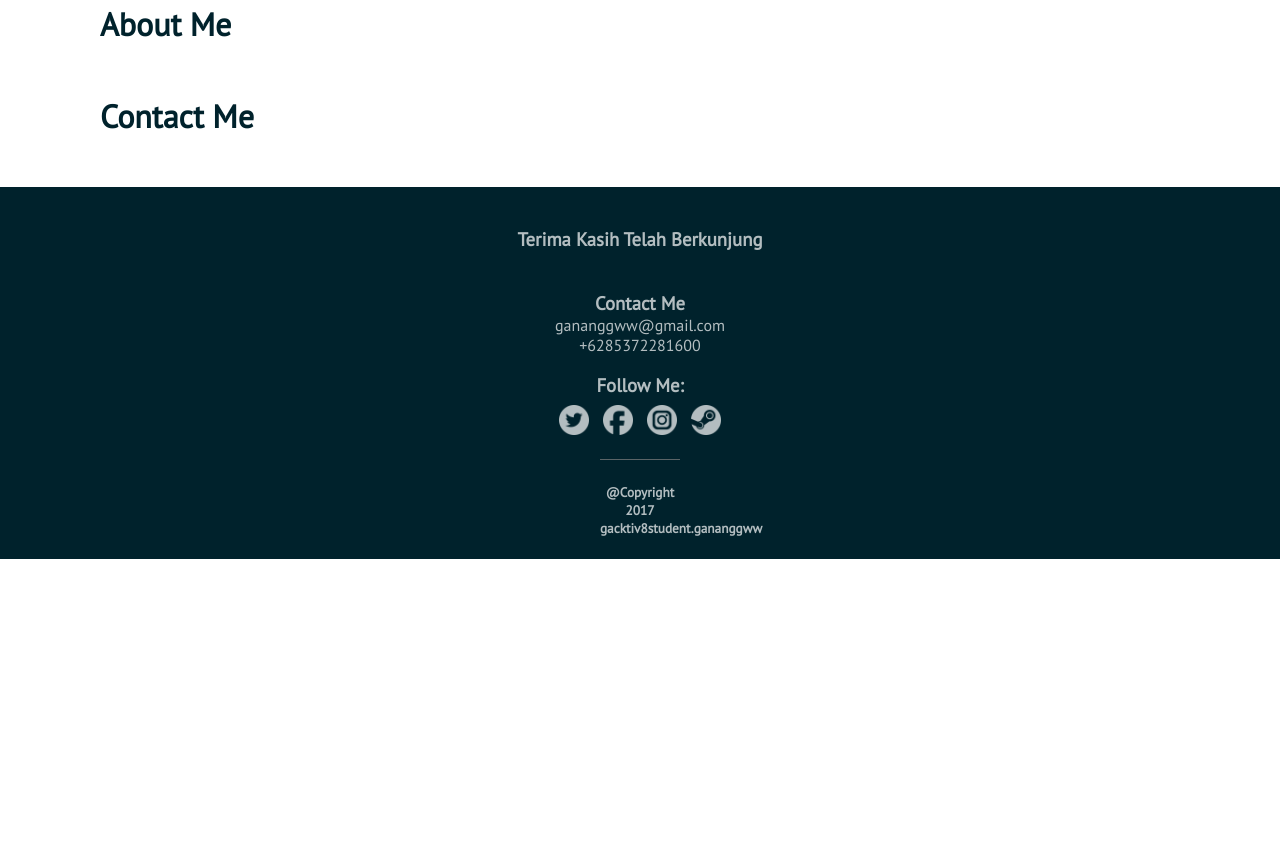
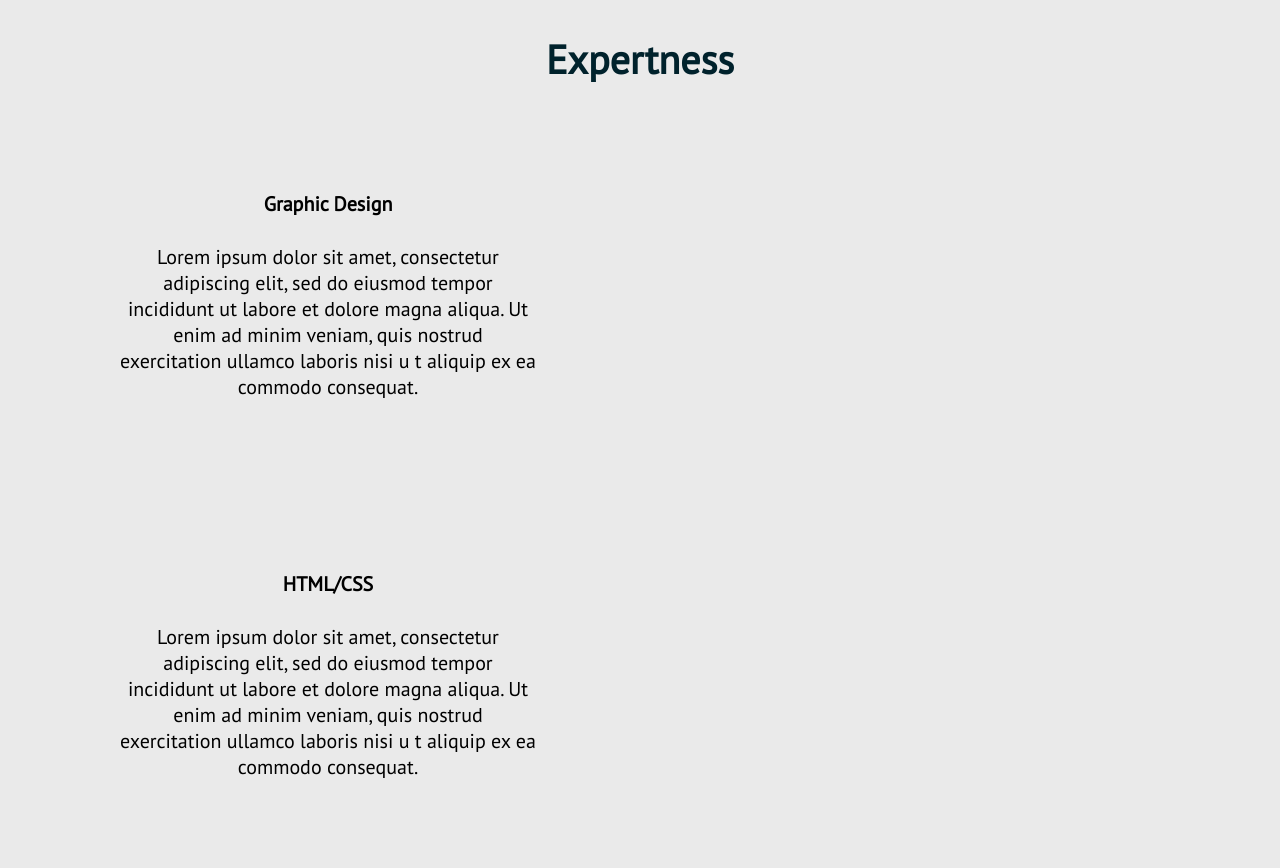
Before and after one commit to gananggww/gananggww.github.io, a plain HTML site: page index.html in a window 1280 px wide. Shown: the part 520-1388 px from the top of the page. Before the commit the page ends 1079 px from the top, so only its background shows below. Drawn offline with Linux system fonts and the light colour scheme.

Commit message:
update web

```diff
--- a/index.html
+++ b/index.html
@@ -7,6 +7,7 @@
 </head>
 <body>
   <header >
+
       <div class="bgicon">
         <div class="icon">
           <a href="https://www.twitter.com/ganangwahyuw"> <img src="img/tweet.png"></a>
@@ -34,20 +35,32 @@
 
 
   <content>
-    <div class="profile">
-      <div class="container">
-        <div class="content">
-          <h1>About Me</h1>
-            <p>
-
-            </p>
-          <h1>Contact Me</h1>
+    <div class="frame">
+      <h3>Expertness</h3>
+        <div class="box-1">
+          <h4>Graphic Design</h4>
           <p>
-
+            Lorem ipsum dolor sit amet, consectetur adipiscing elit,
+            sed do eiusmod tempor incididunt ut labore et dolore magna aliqua.
+            Ut enim ad minim veniam, quis nostrud exercitation ullamco laboris nisi u
+            t aliquip ex ea commodo consequat.
+            </>
+        </div>
+        <div class="box-1">
+          <h4>HTML/CSS</h4>
+          <p>
+            Lorem ipsum dolor sit amet, consectetur adipiscing elit,
+            sed do eiusmod tempor incididunt ut labore et dolore magna aliqua.
+            Ut enim ad minim veniam, quis nostrud exercitation ullamco laboris nisi u
+            t aliquip ex ea commodo consequat.
           </p>
         </div>
-      </div>
     </div>
+
+    <div class="frame">
+      <h3>Timeline</h3>
+    </div>
+
 
   </content>
 
--- a/style.css
+++ b/style.css
@@ -1,7 +1,7 @@
 /***UNIVERSAL***/
 
 html, body{
-  background-color: White;
+  background-color: #EAEAEA;
   margin:0;
   padding:0;
   font-family: 'PT sans', sans-serif;
@@ -11,8 +11,10 @@ html, body{
 /****COVER****/
 #cover{
     width: 100%;
-    height: auto;
+
     padding-top:50px;
+    padding-bottom: 0;
+
   }
 
 .icon h4{
@@ -76,7 +78,44 @@ html, body{
 
 /******CONTENT******/
 
-.content p{
+.frame{
+  padding-top: 40px;
+  position: relative;
+  background-color:#EAEAEA;
+  width:100%;
+  height: auto;
+  overflow: hidden;
+  padding-bottom: 50px;
+  border-bottom-style: solid;
+  border-bottom-color: grey;
+  border-bottom-width: thin;
+
+}
+
+.frame h3{
+
+  color: #00222C;
+  text-align: center;
+  font-size: 40px;
+}
+
+.box-1  {
+  width: 45%;
+  height: 300px;
+  float: left;
+  margin: 20px;
+  padding: 20px;
+  font-size: 15pt;
+  text-align: center;
+
+}
+
+.box-1 p{
+  margin:0 80px;
+}
+
+.box-1 h3{
+
 }
 
 .content h1{
```
